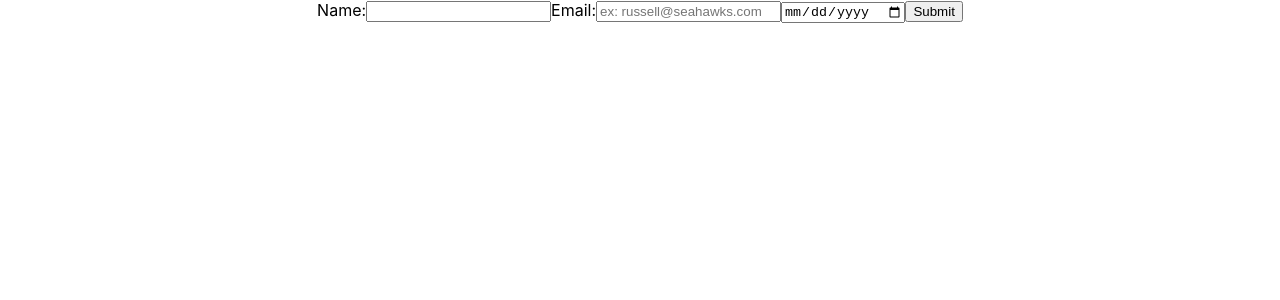
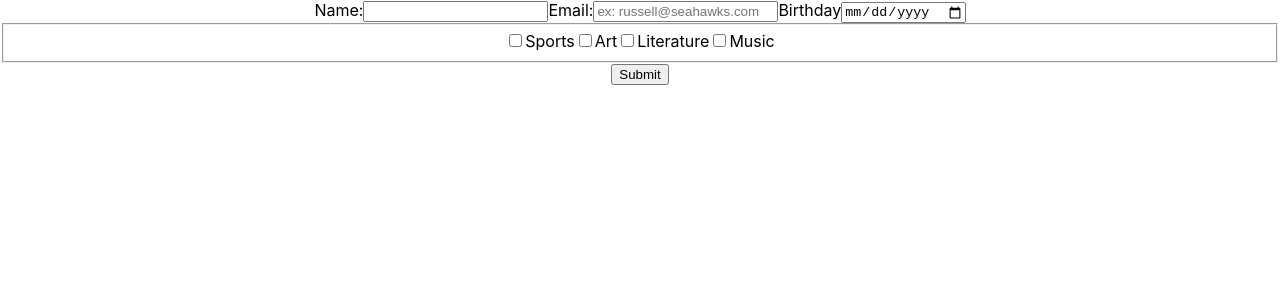
Before and after one commit to darintrimillos/ma-form-ui, a React (Create React App) app: page / in a window 1280 px wide. Shown: the top 300 px of the page. Built offline with nearby package versions, Linux system fonts and the light colour scheme.

Commit message:
add checkbox group

```diff
--- a/src/App.js
+++ b/src/App.js
@@ -1,8 +1,12 @@
 import React, { useState } from 'react';
 import ValidationError from './components/ValidationError/ValidationError';
+import CheckboxGroup from './components/CheckboxGroup/CheckboxGroup';
+import data from './data.json';
 import './App.css';
 
 function App() {
+  const { categories, classSchedule } = data;
+
   const [name, setName] = useState("");
   const [nameError, setNameError] = useState(false);
 
@@ -11,6 +15,8 @@ function App() {
 
   const [birthday, setBirthday] = useState("");
   // const [birthdayError, setBirthdayError] = useState(false);
+
+  const [areaOfStudy, setAreaOfStudy] = useState();
 
   const handleSubmit = (e) => {
     e.preventDefault();
@@ -62,12 +68,17 @@ function App() {
         />
         <ValidationError showError={emailError} message="You must use a valid email address." />
 
+        <label htmlFor="birthday">Birthday</label>
         <input
+          id="birthday"
           type="date"
           value={birthday}
           onChange={e => setBirthday(e.target.value)}
           required
         />
+
+        <CheckboxGroup items={categories} updateState={setAreaOfStudy}  />
+        {/* {areaOfStudy.toString()} */}
 
         <input className="submit" type="submit" value="Submit" disabled={(nameError && emailError)}/>
       </form>
--- /dev/null
+++ b/src/components/CheckboxGroup/CheckboxGroup.js
@@ -0,0 +1,57 @@
+import React, { useState, useEffect } from 'react';
+
+function CheckboxGroup(props) {
+  const updateState = props.updateState;
+
+  const groupValues = {};
+  props.items.forEach((item, index) => {
+    groupValues[index] = { isChecked: false, id: item.id };
+  });
+  const [state, setState] = useState(groupValues);
+
+  const handleChecked = (e) => {
+    setState({
+      ...state,
+      [e.currentTarget.name]: {
+        isChecked: !state[e.currentTarget.name].isChecked,
+        id: state[e.currentTarget.name].id
+      }
+    })
+  }
+
+  useEffect(() => {
+    const values = [];
+
+    Object.keys(state).forEach((key) => {
+      if (state[key].isChecked) values.push(state[key].id)
+    });
+
+    return updateState(values);
+  }, [state, updateState]);
+
+  const checkboxes = props.items
+    .map((item, index) => {
+      const checkboxId = item.label + '_' + index;
+      return (
+        <React.Fragment key={index}>
+          <input
+            type="checkbox"
+            value={item.id}
+            id={checkboxId}
+            name={index}
+            onChange={handleChecked}
+          />
+          <label htmlFor={checkboxId}>{item.label}</label>
+        </React.Fragment>
+      )
+    });
+
+  return (
+    <fieldset>
+      {checkboxes}
+    </fieldset>
+
+  );
+}
+
+export default CheckboxGroup;
--- /dev/null
+++ b/src/data.json
@@ -0,0 +1,28 @@
+{
+  "categories": [
+    {
+      "label": "Sports",
+      "id": 1
+    },
+    {
+      "label": "Art",
+      "id": 2
+    },
+    {
+      "label": "Literature",
+      "id": 3
+    },
+    {
+      "label": "Music",
+      "id": 4
+    }
+  ],
+  "classSchedule": [
+    { "label": "July 23 to August 23", "classId": 1, "categoryId": 1 },
+    { "label": "August 26 to September 26", "classId": 2, "categoryId": 1 },
+    { "label": "July 23 to August 23", "classId": 1, "categoryId": 1 },
+    { "label": "August 26 to September 26", "classId": 2, "categoryId": 1 },
+    { "label": "July 23 to August 23", "classId": 1, "categoryId": 1 },
+    { "label": "August 26 to September 26", "classId": 2, "categoryId": 1 }
+  ]
+}
```
